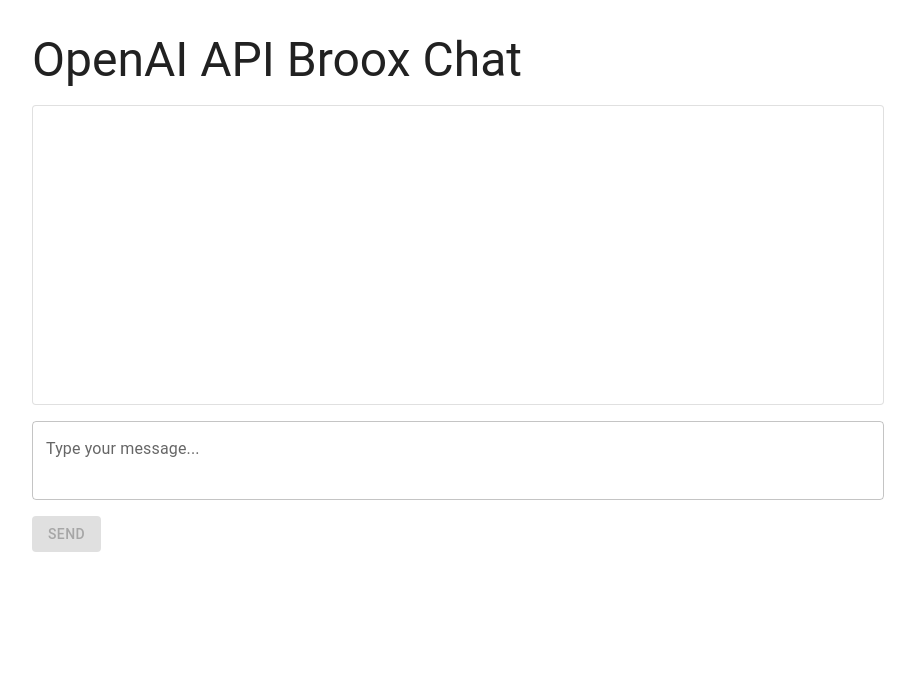
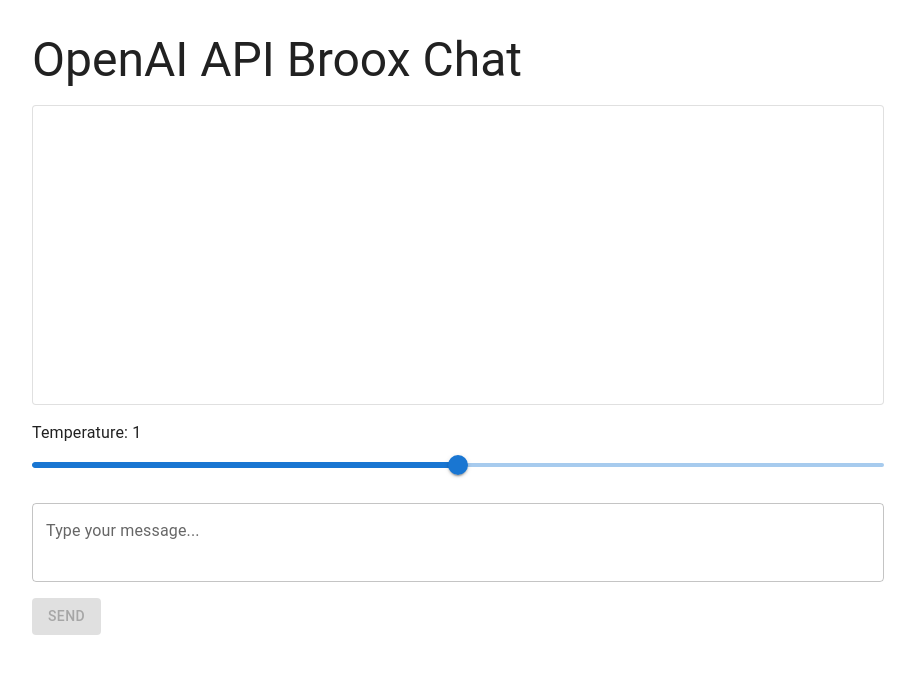
Before and after one commit to bbockman/openai-api-broox, a React (Create React App) app in the folder client/: page / in a window 1280 px wide. Shown: the top 674 px of the page, without its empty margins (182-1097 px from the left). Built offline with nearby package versions, Linux system fonts and the light colour scheme.

Commit message:
Added temperture control to fronend

```diff
--- a/client/src/App.js
+++ b/client/src/App.js
@@ -1,5 +1,5 @@
 import React, { useState } from 'react';
-import { Container, CssBaseline, Box, Typography, TextField, Button, Paper, List, ListItem, ListItemText, CircularProgress } from '@mui/material';
+import { Container, CssBaseline, Box, Typography, TextField, Button, Paper, List, ListItem, ListItemText, CircularProgress, Slider } from '@mui/material';
 import axios from 'axios';
 import ReactMarkdown from 'react-markdown';
 
@@ -10,6 +10,7 @@
   ]);
   const [input, setInput] = useState('');
   const [loading, setLoading] = useState(false);
+  const [temperature, setTemperature] = useState(1);
 
   const handleSend = async () => {
     if (!input.trim()) return;
@@ -20,6 +21,7 @@
     try {
       const res = await axios.post('/api/chat', {
         messages: newMessages.filter(m => m.role !== 'system'),
+        temperature
       });
       const reply = res.data.choices?.[0]?.message?.content || 'No response.';
       setMessages([...newMessages, { role: 'assistant', content: reply }]);
@@ -63,6 +65,18 @@
             </List>
             {loading && <Box textAlign="center" my={2}><CircularProgress size={24} /></Box>}
           </Paper>
+          <Box sx={{ mb: 2 }}>
+            <Typography gutterBottom>Temperature: {temperature}</Typography>
+            <Slider
+              value={temperature}
+              min={0}
+              max={2}
+              step={0.01}
+              onChange={(_, v) => setTemperature(Number(v))}
+              valueLabelDisplay="auto"
+              disabled={loading}
+            />
+          </Box>
           <TextField
             label="Type your message..."
             multiline
```
